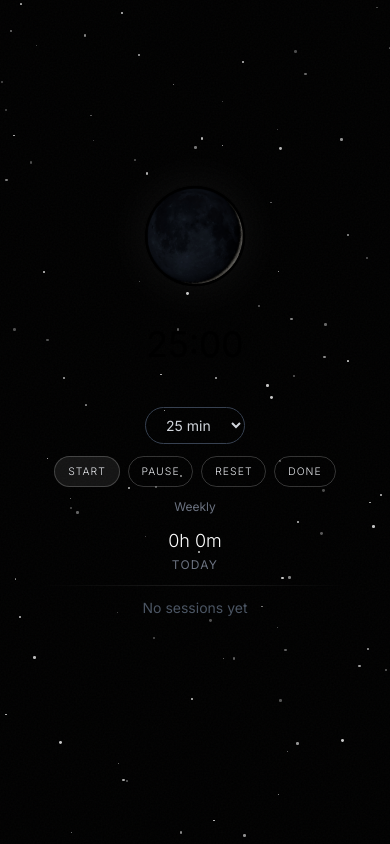
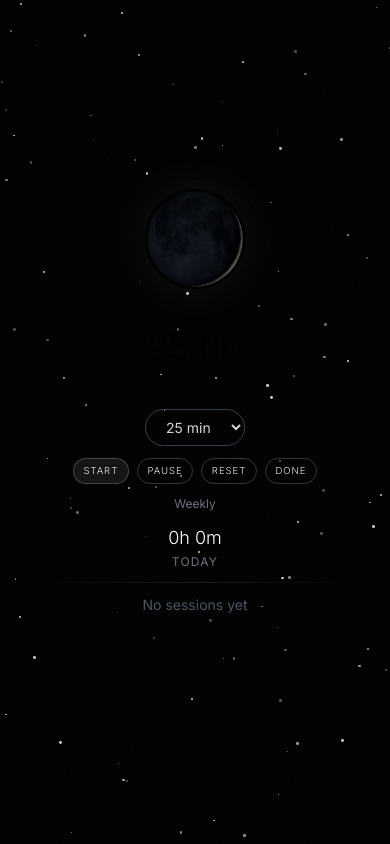
Before and after one commit to llicels/moonapp, a Flask app: page / in a window 390 px wide. Run offline with Flask 3, Linux system fonts and the light colour scheme; data that the repository does not hold is empty; some libraries are stand-ins or nearby versions.

Commit message:
mobile fix

```diff
--- a/templates/index.html
+++ b/templates/index.html
@@ -76,7 +76,7 @@
         }
 
         .btn {
-            padding: 0.5rem 1.5rem;
+            padding: 0.4rem 1rem;
             border-radius: 9999px;
             font-size: 0.75rem;
             font-weight: 300;
@@ -126,8 +126,8 @@
                 height: 100px;
             }
             .btn {
-                padding: 0.4rem 0.8rem;
-                font-size: 0.65rem;
+                padding: 0.3rem 0.6rem;
+                font-size: 0.6rem;
             }
             .controls {
                 gap: 0.5rem;
```
